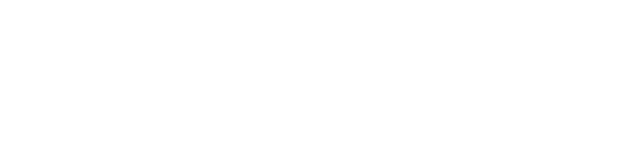
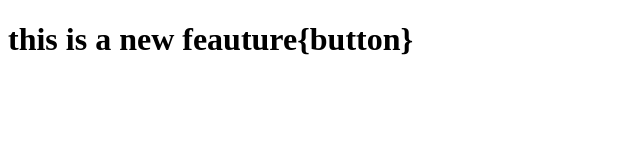
Before and after one commit to Sanyam2000/localrepo, a plain HTML site: page index.html in a window 1280 px wide. Shown: the whole page, without its empty margins (0-640 px from the left). Drawn offline with Linux system fonts and the light colour scheme.

```diff
--- a/index.html
+++ b/index.html
@@ -6,6 +6,6 @@
     <title>Document</title>
 </head>
 <body>
-
+<h1> this is a new feauture{button}</h1>
 </body>
 </html>
```
